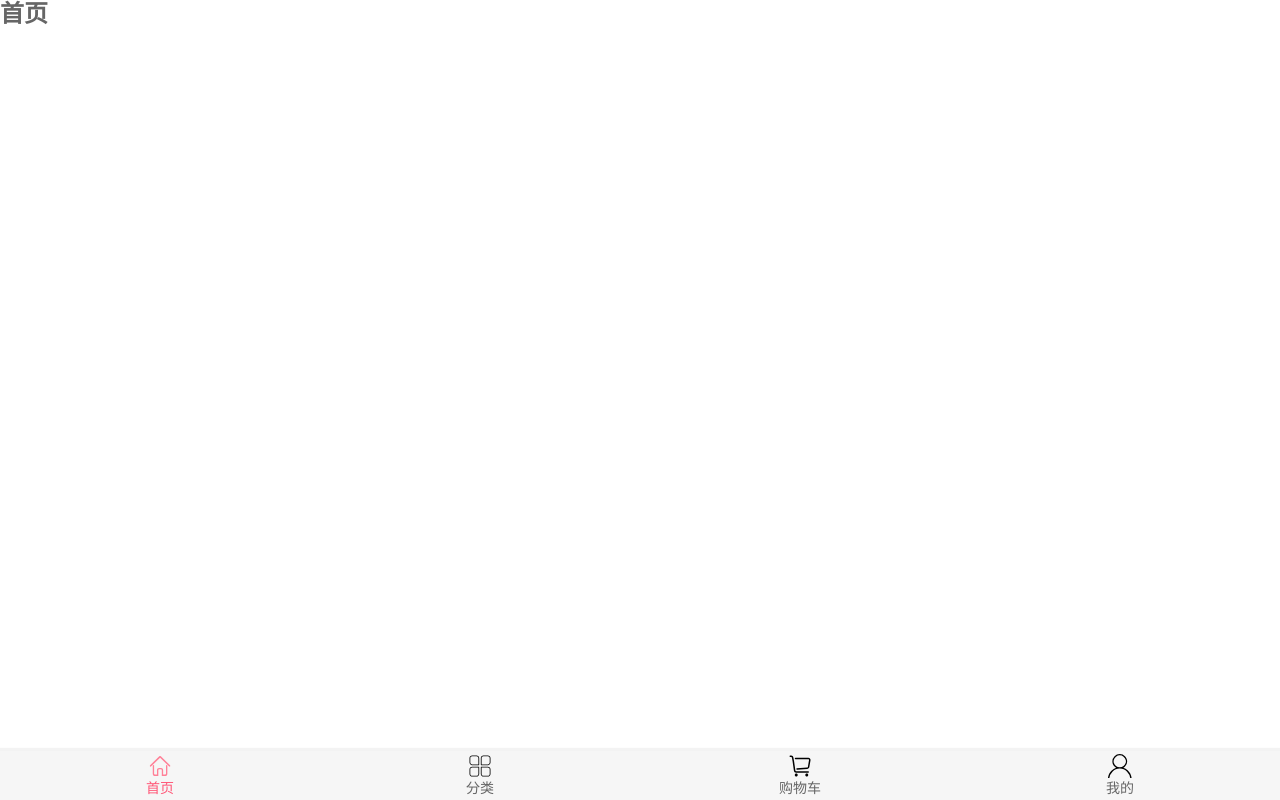
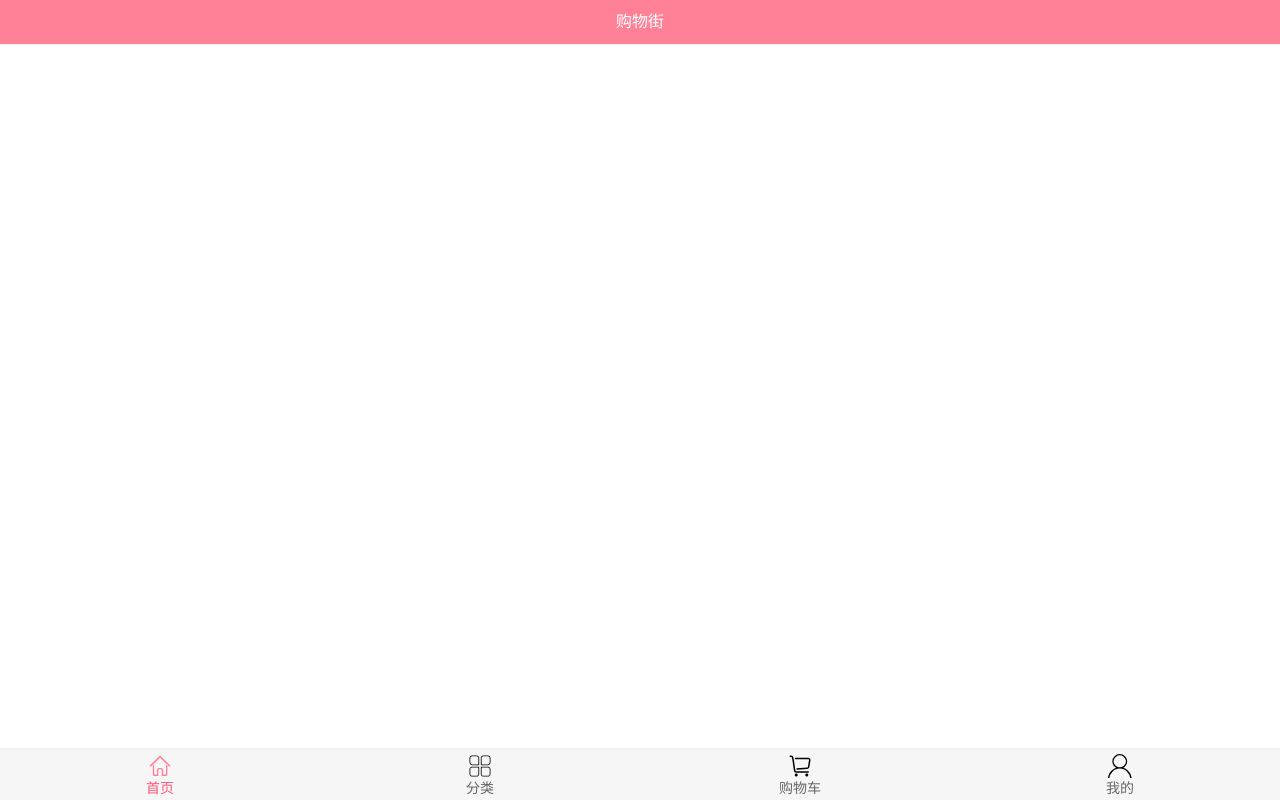
Before and after one commit to Dream-991029/Super-Mall, a Vue app: page /home in a window 1280 px wide. Built offline with nearby package versions, Linux system fonts and the light colour scheme.

Commit message:
'NavBar封装完成'

```diff
--- /dev/null
+++ b/src/components/common/navbar/NavBar.vue
@@ -0,0 +1,36 @@
+<template>
+  <div class="nav-bar">
+    <div class="left">
+      <slot name="left"></slot>
+    </div>
+    <div class="center">
+      <slot name="center"></slot>
+    </div>
+    <div class="right">
+      <slot name="right"></slot>
+    </div>
+  </div>
+</template>
+
+<script>
+export default {
+  name: "NavBar"
+}
+</script>
+
+<style scoped>
+  .nav-bar {
+    display: flex;
+    line-height: 44px;
+    text-align: center;
+    box-shadow: 0 1px 1px rgba(100,100,100,.08);
+  }
+
+  .left, .right{
+    width: 60px;
+  }
+
+  .center {
+    flex: 1;
+  }
+</style>
--- a/src/views/category/Category.vue
+++ b/src/views/category/Category.vue
@@ -1,13 +1,23 @@
 <template>
-  <h2>分类</h2>
+    <nav-bar class="category-nav">
+      <div slot="left"></div>
+      <div slot="center">分类</div>
+      <div slot="right"></div>
+    </nav-bar>
 </template>
 
 <script>
+import NavBar from "components/common/navbar/NavBar";
 export default {
-  name: "Category"
+  name: "Category",
+  components: {NavBar}
 }
 </script>
 
 <style scoped>
+.category-nav {
+  background-color: var(--color-tint);
+  color: #fff;
+}
 
 </style>
--- a/src/views/home/Home.vue
+++ b/src/views/home/Home.vue
@@ -1,13 +1,22 @@
 <template>
-  <h2>首页</h2>
+  <nav-bar class="home-nav">
+    <div slot="left"></div>
+    <div slot="center">购物街</div>
+    <div slot="right"></div>
+  </nav-bar>
 </template>
 
 <script>
+import NavBar from "components/common/navbar/NavBar";
 export default {
-  name: "Home"
+  name: "Home",
+  components: {NavBar}
 }
 </script>
 
 <style scoped>
-
+  .home-nav {
+    background-color: var(--color-tint);
+    color: #fff;
+  }
 </style>
```
Also changed, not shown: src/network/request.js (+8 -0 lines).
